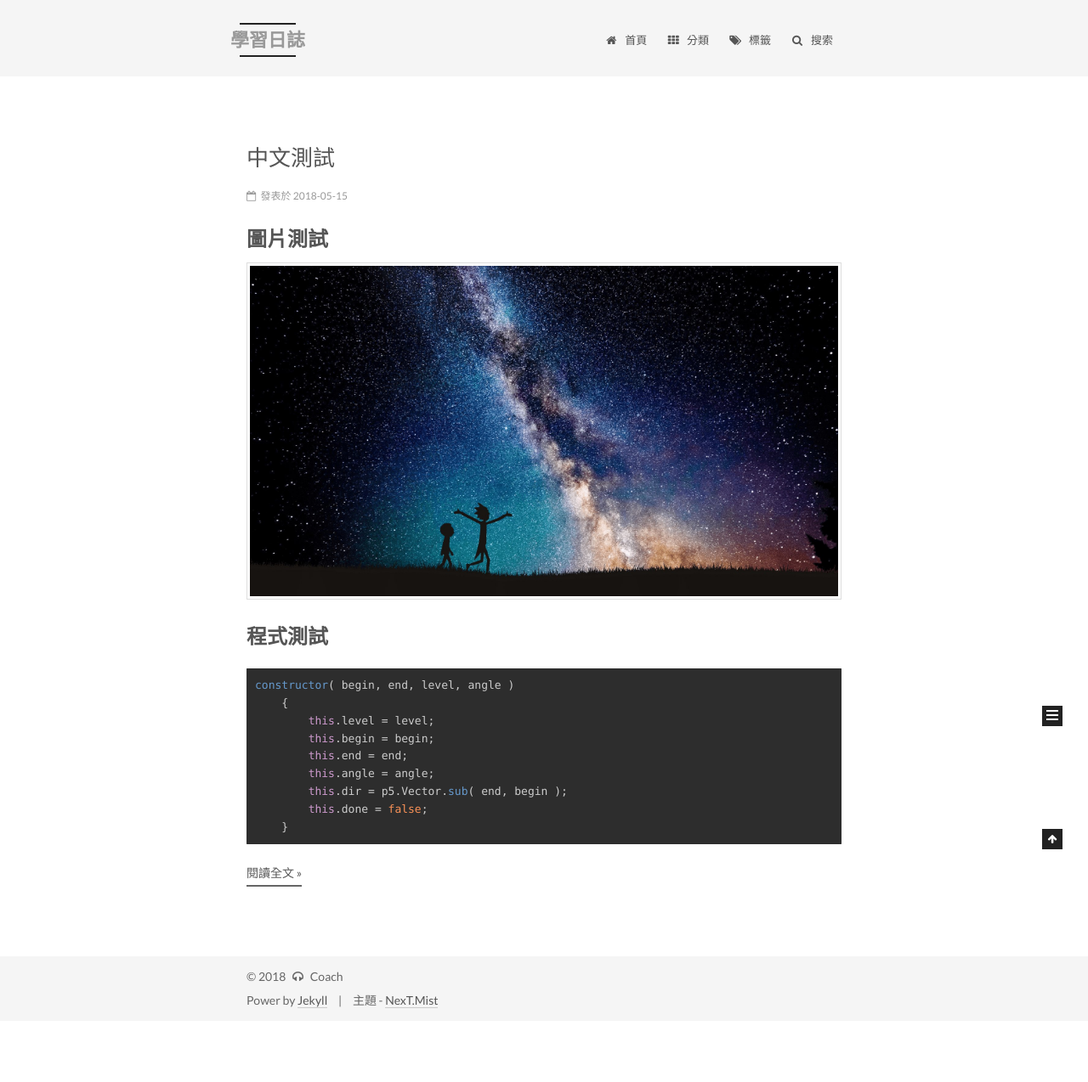
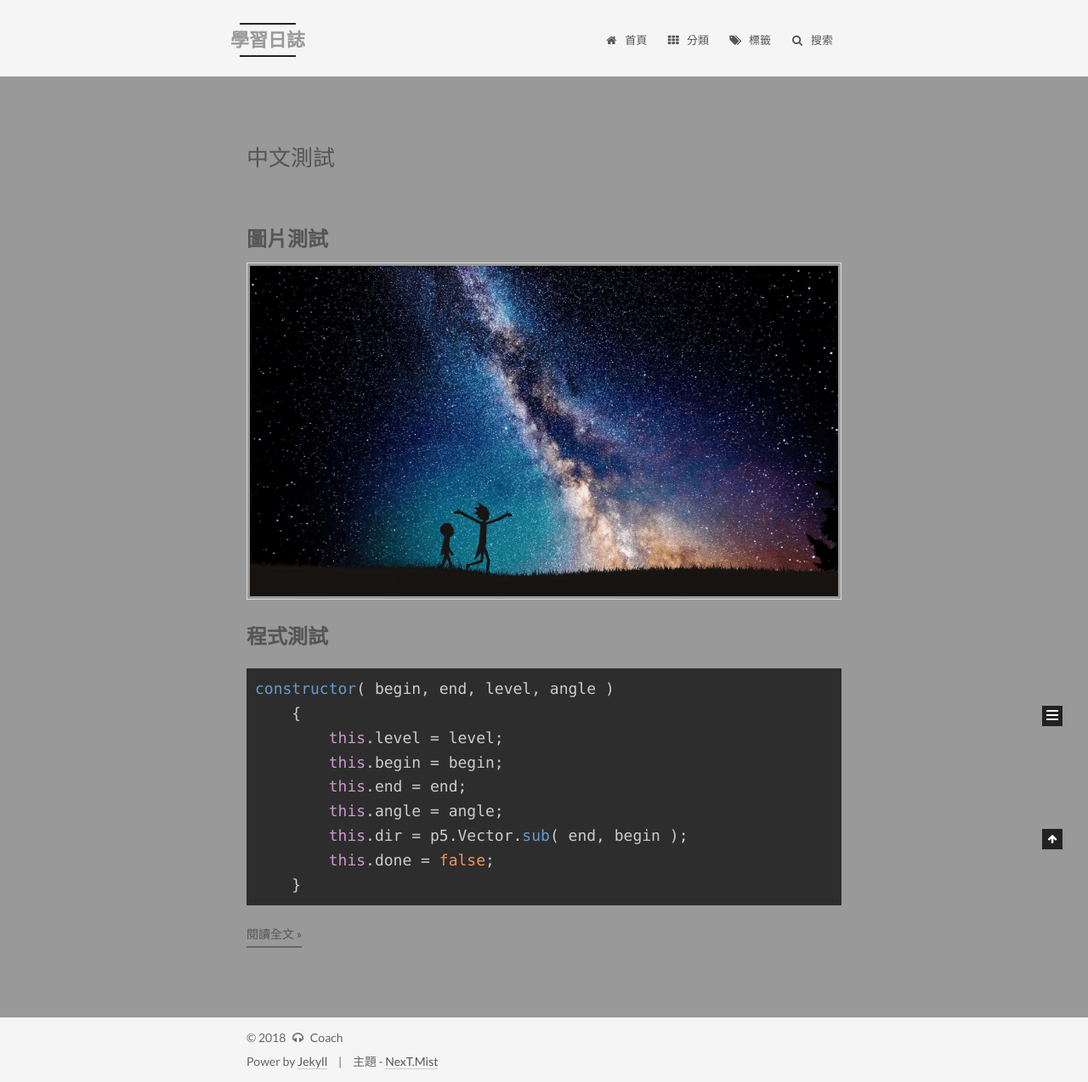
Before and after one commit to ntp945812/jekyll-site, a Jekyll site: the page built from index.html, in a window 1280 px wide. Shown: the whole page at 85% size. Built offline with Jekyll 4.4.1, drawn with Linux system fonts in a browser that asks for light colours; the list of posts is cut into pages by our own code; before the commit the page ends 1202 px from its top, so only the background shows below that.

Commit message:
change color

```diff
--- a/_sass/_variables/base.scss
+++ b/_sass/_variables/base.scss
@@ -43,7 +43,7 @@ $link-decoration-hover-color  : $black-deep;
 $border-color                 : $grey-light;
 
 // Background color for <body>
-$body-bg-color                : white;
+$body-bg-color                : $grey-dark;
 
 // Selection
 $selection-bg                 : $blue-deep;
@@ -142,7 +142,7 @@ $table-row-hover-bg-color       : $whitesmoke;
 // Code & Code Blocks
 // --------------------------------------------------
 $code-font-family               : $font-family-monospace;
-$code-font-size                 : 13px;
+$code-font-size                 : 18px;
 $code-font-size                 : if(type-of(jekyll-config('font.codes.size')) == 'number', jekyll-config('font.codes.size') + px, $code-font-size);
 $code-border-radius             : 3px;
 $code-foreground                : $black-light;
```
